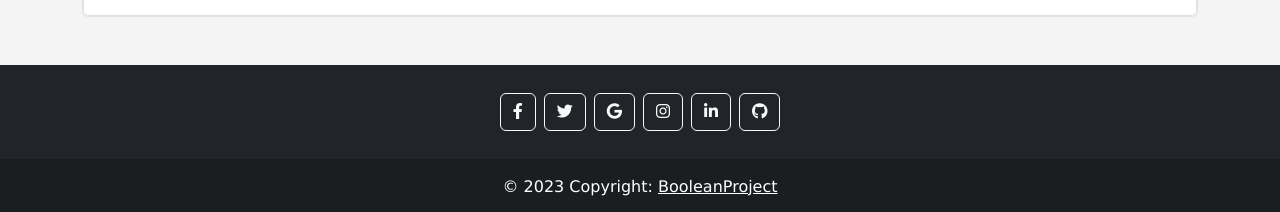
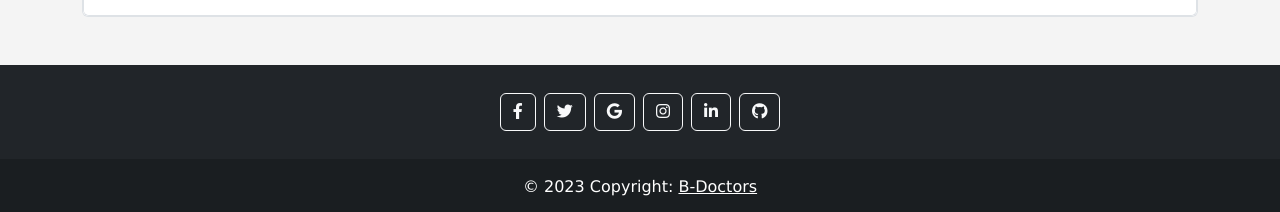
Before and after one commit to Riccardouras/Bdoctors-frontend, a Vue app: page / in a window 1280 px wide. Shown: the part 829-1041 px from the top of the page. Built offline with nearby package versions, Linux system fonts and the light colour scheme; no server answers.

Commit message:
footer component

```diff
--- a/src/App.vue
+++ b/src/App.vue
@@ -1,4 +1,5 @@
 <script>
+import AppFooter from './components/AppFooter.vue';
 import AppHeader from './components/AppHeader.vue';
 import HomePage from './components/HomePage.vue';
 import { RouterView } from 'vue-router'
@@ -7,7 +8,8 @@ export default {
     components: {
     HomePage,
     RouterView,
-    AppHeader
+    AppHeader,
+    AppFooter
 }
 }
 </script>
@@ -15,6 +17,7 @@ export default {
 <template>
     <AppHeader />
     <router-view></router-view>
+    <AppFooter />
 </template>
 
 <style lang="scss">
--- /dev/null
+++ b/src/components/AppFooter.vue
@@ -0,0 +1,47 @@
+<script>
+
+    export default{
+        name: 'AppFooter',
+        data(){
+            return{
+                datodiprova: 'valorediprova'
+            }
+        }
+    }
+
+</script>
+
+<template>
+
+    <div class=" mt-5">
+        <!-- LINK SOCIAL -->
+        <div class=" mt-5">
+            <div class="bg-dark text-center text-white">
+            <div class="container p-4 pb-0">
+                <section class="mb-4">
+                <a class="btn btn-outline-light btn-floating m-1" href="#!" role="button"><i
+                    class="fab fa-facebook-f"></i></a>
+                <a class="btn btn-outline-light btn-floating m-1" href="#!" role="button"><i class="fab fa-twitter"></i></a>
+                <a class="btn btn-outline-light btn-floating m-1" href="#!" role="button"><i class="fab fa-google"></i></a>
+                <a class="btn btn-outline-light btn-floating m-1" href="#!" role="button"><i
+                    class="fab fa-instagram"></i></a>
+                <a class="btn btn-outline-light btn-floating m-1" href="#!" role="button"><i
+                    class="fab fa-linkedin-in"></i></a>
+                <a class="btn btn-outline-light btn-floating m-1" href="#!" role="button"><i class="fab fa-github"></i></a>
+                </section>
+            </div>
+            <div class="text-center p-3" style="background-color: rgba(0, 0, 0, 0.2);">
+                © 2023 Copyright:
+                <a class="text-white" href="https://mdbootstrap.com/">B-Doctors</a>
+            </div>
+            </div>
+        </div>
+    </div>
+
+</template>
+
+<style lang="scss" scoped>
+
+
+
+</style>
--- a/src/components/HomePage.vue
+++ b/src/components/HomePage.vue
@@ -168,30 +168,6 @@ export default {
       </div>
     </div>
 
-    <div class=" mt-5">
-      <!-- LINK SOCIAL -->
-      <div class=" mt-5">
-        <div class="bg-dark text-center text-white">
-          <div class="container p-4 pb-0">
-            <section class="mb-4">
-              <a class="btn btn-outline-light btn-floating m-1" href="#!" role="button"><i
-                  class="fab fa-facebook-f"></i></a>
-              <a class="btn btn-outline-light btn-floating m-1" href="#!" role="button"><i class="fab fa-twitter"></i></a>
-              <a class="btn btn-outline-light btn-floating m-1" href="#!" role="button"><i class="fab fa-google"></i></a>
-              <a class="btn btn-outline-light btn-floating m-1" href="#!" role="button"><i
-                  class="fab fa-instagram"></i></a>
-              <a class="btn btn-outline-light btn-floating m-1" href="#!" role="button"><i
-                  class="fab fa-linkedin-in"></i></a>
-              <a class="btn btn-outline-light btn-floating m-1" href="#!" role="button"><i class="fab fa-github"></i></a>
-            </section>
-          </div>
-          <div class="text-center p-3" style="background-color: rgba(0, 0, 0, 0.2);">
-            © 2023 Copyright:
-            <a class="text-white" href="https://mdbootstrap.com/">BooleanProject</a>
-          </div>
-        </div>
-      </div>
-    </div>
   </footer>
 </template>
 
```
